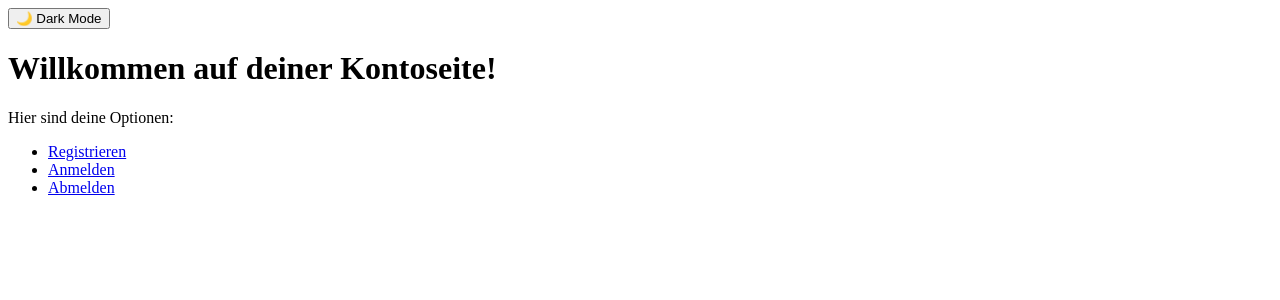
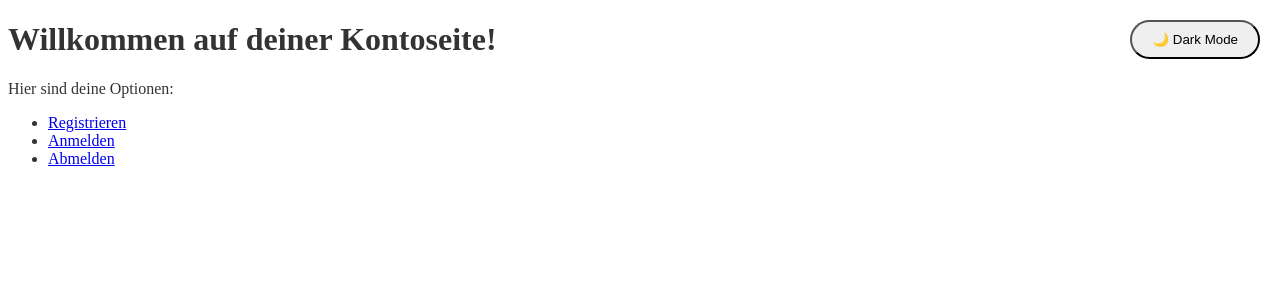
Before and after one commit to EasyBulletinBoard/BulletinBoard, a Django app: page /account/ in a window 1280 px wide. Shown: the top 300 px of the page. Run offline with Django 5.2, Linux system fonts and the light colour scheme.

Commit message:
Light/Darkmode Bug gefixt

```diff
--- a/static/css/global.css
+++ b/static/css/global.css
@@ -1,11 +1,6 @@
-<<<<<<< Updated upstream
 body.light-mode {
     background-color: #ffffff;
     color: #333333;
-=======
-html {
-    font-family: Arial, Helvetica, sans-serif;
->>>>>>> Stashed changes
 }
 body.dark-mode {
     background-color: #1a1a1a;
--- a/static/js/theme-toggle.js
+++ b/static/js/theme-toggle.js
@@ -1,6 +1,7 @@
 document.addEventListener('DOMContentLoaded', function() {
     const toggleButton = document.getElementById('theme-toggle');
     let currentTheme = localStorage.getItem('theme') || 'light-mode';
+    console.debug(currentTheme);
     document.body.className = currentTheme;
     updateButtonText();
     toggleButton.addEventListener('click', function() {
```
